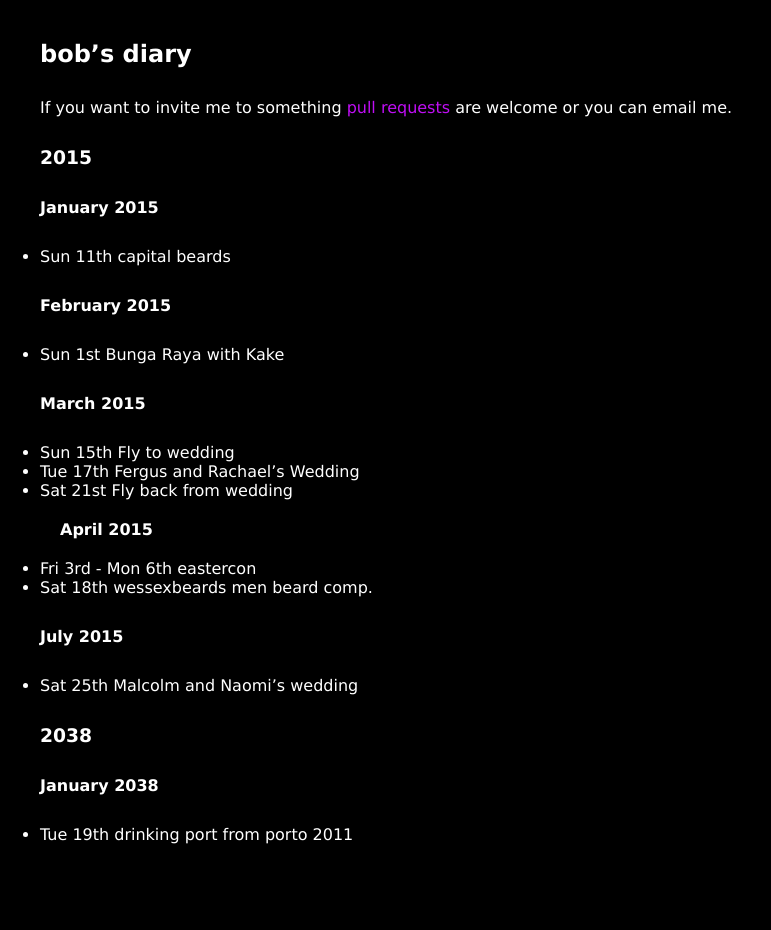
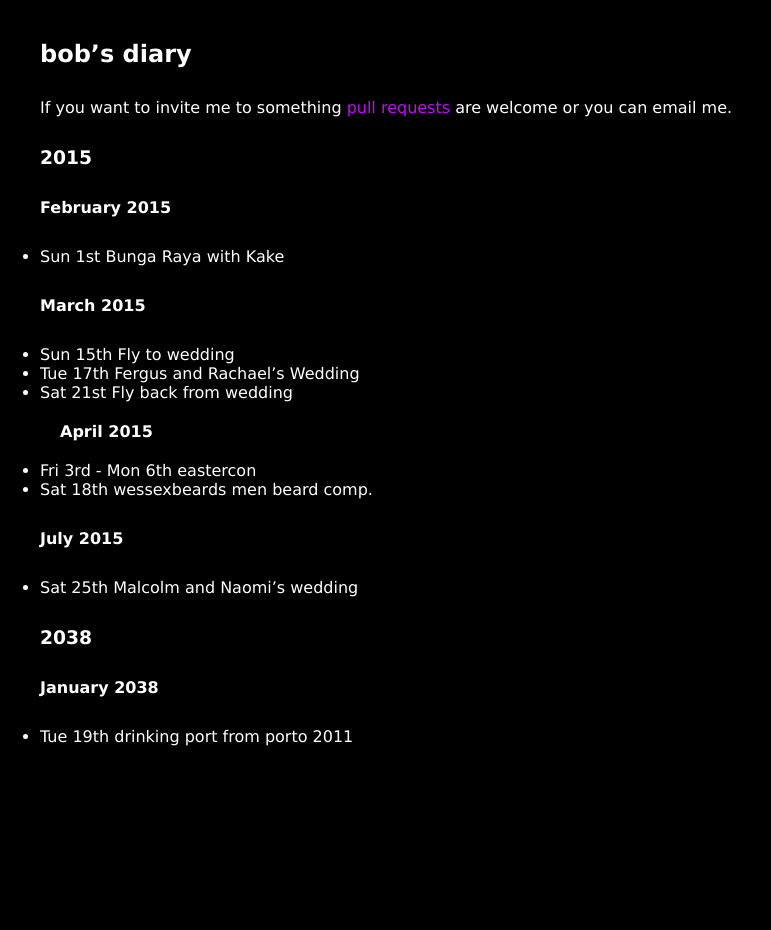
Before and after one commit to rjw1/randomness.org.uk, a Jekyll site: the page built from diary/index.md, in a window 1280 px wide. Shown: the whole page, without its empty margins (0-771 px from the left). Built offline with Jekyll 4.4.1, drawn with Linux system fonts in a browser that asks for light colours; Markdown is read by kramdown in place of the engine named in the settings.

Commit message:
did capitalbeards

```diff
--- a/diary/index.md
+++ b/diary/index.md
@@ -9,10 +9,6 @@ are welcome or you can email me.
 
 
 ### 2015 ###
-
-#### January 2015 ####
-
-* Sun 11th capital beards
 
 #### February 2015 ####
 
```
